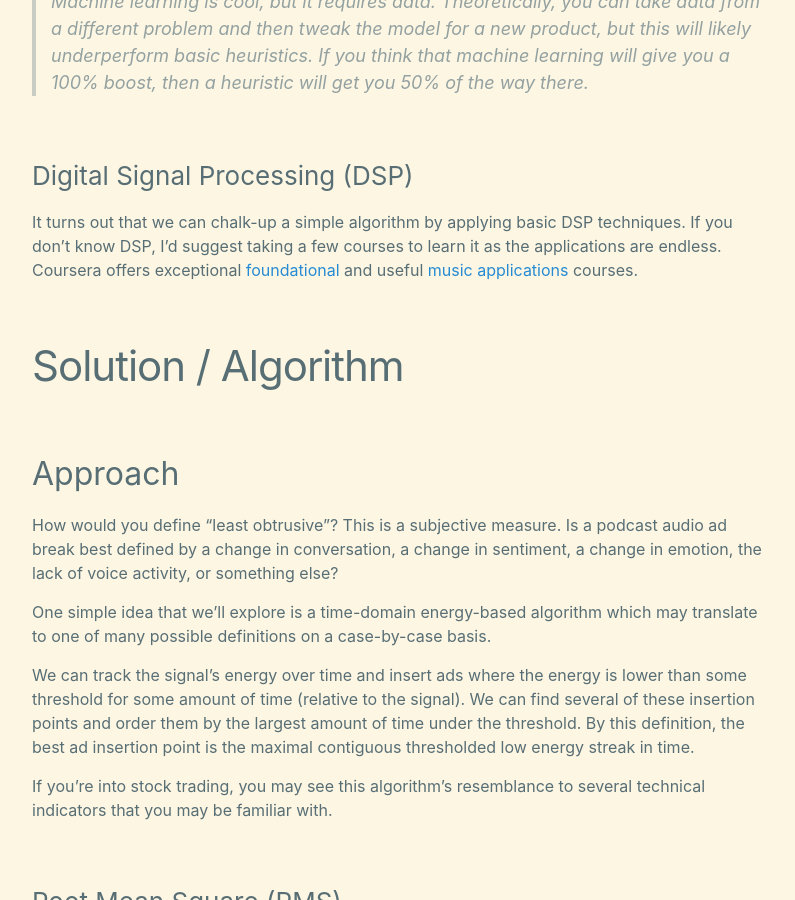
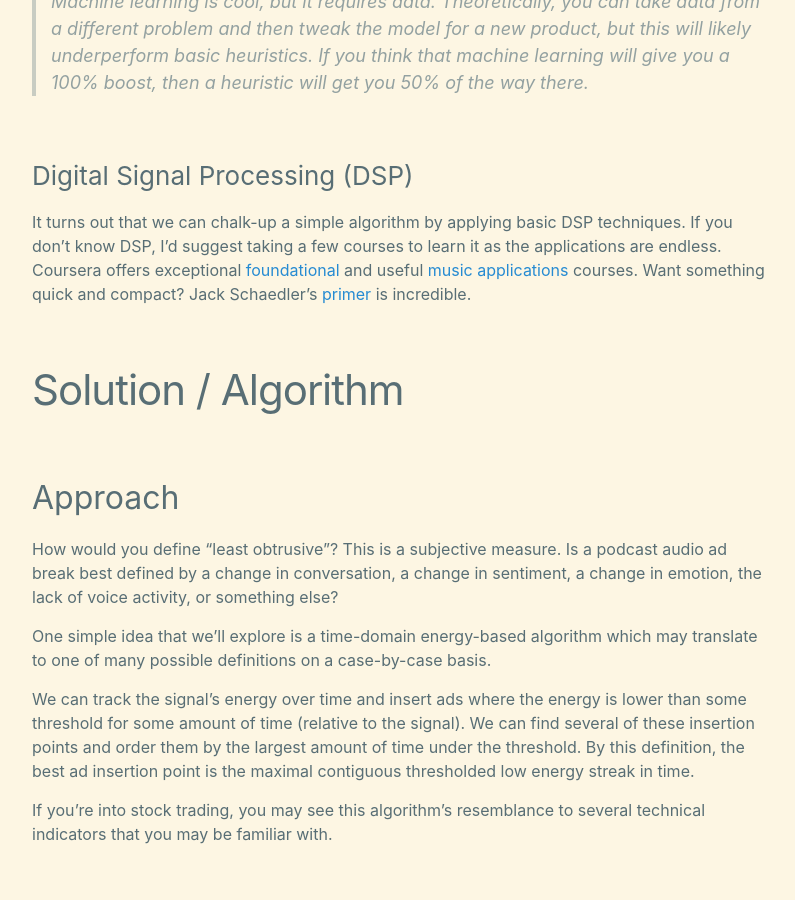
Before and after one commit to daniel-deychakiwsky/daniel-deychakiwsky.github.io, a Jekyll site: the page built from _posts/2021-03-21-simple-podcast-ad-break-detection.md, in a window 1280 px wide and 900 px high, scrolled down 1767 px. Shown: the whole window, without its empty margins (238-1033 px from the left). Built offline with Jekyll 4.4.1, drawn with Linux system fonts in a browser that asks for light colours.

Commit message:
[squash-me] add link

```diff
--- a/_posts/2021-03-21-simple-podcast-ad-break-detection.md
+++ b/_posts/2021-03-21-simple-podcast-ad-break-detection.md
@@ -69,6 +69,7 @@
 basic DSP techniques. If you don't know DSP, I'd suggest taking a few
 courses to learn it as the applications are endless. Coursera offers
 exceptional [foundational] and useful [music applications] courses.
+Want something quick and compact? Jack Schaedler's [primer] is incredible.
 
 # Solution / Algorithm
 
@@ -212,6 +213,7 @@
 [mel]: https://en.wikipedia.org/wiki/Mel_scale#:~:text=The%20mel%20scale%20(after%20the,dB%20above%20the%20listener's%20threshold.
 [Parseval's theorem]: https://en.wikipedia.org/wiki/Parseval%27s_theorem
 [voice frequency]: https://en.wikipedia.org/wiki/Voice_frequency
+[primer]: https://jackschaedler.github.io/circles-sines-signals/
 
 [fake_podcast]: assets/images/simple_podcast_ad_break_detection/fake_podcast.png
 [fake_ad]: assets/images/simple_podcast_ad_break_detection/fake_ad.png
```
